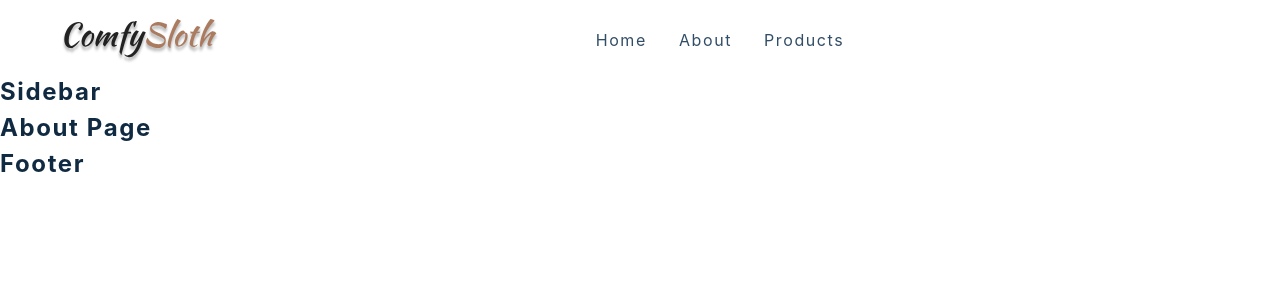
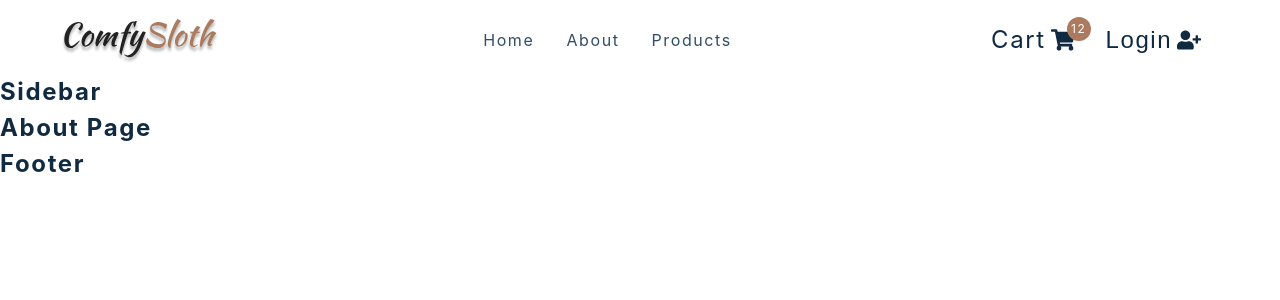
Before and after one commit to emines0/comfy-sloth, a React (Create React App) app: page /about in a window 1280 px wide. Shown: the top 300 px of the page. Built offline with nearby package versions, Linux system fonts and the light colour scheme; the HTML template or start-up script is replaced by a standard one.

Commit message:
cart/login buttons

```diff
--- a/src/components/CartButtons.js
+++ b/src/components/CartButtons.js
@@ -7,7 +7,20 @@
 import { useUserContext } from '../context/user_context'
 
 const CartButtons = () => {
-  return <h4>cart buttons </h4>
+  return (
+    <Wrapper className='cart-btn-wrapper'>
+      <Link to='/cart' className='cart-btn'>
+        Cart
+        <span className='cart-container'>
+          <FaShoppingCart />
+          <span className='cart-value'>12</span>
+        </span>
+      </Link>
+      <button type='button' className='auth-btn'>
+        Login <FaUserPlus />
+      </button>
+    </Wrapper>
+  )
 }
 
 const Wrapper = styled.div`
--- a/src/components/Navbar.js
+++ b/src/components/Navbar.js
@@ -30,6 +30,7 @@
             )
           })}
         </ul>
+        <CartButtons />
       </div>
     </NavContainer>
   )
```
